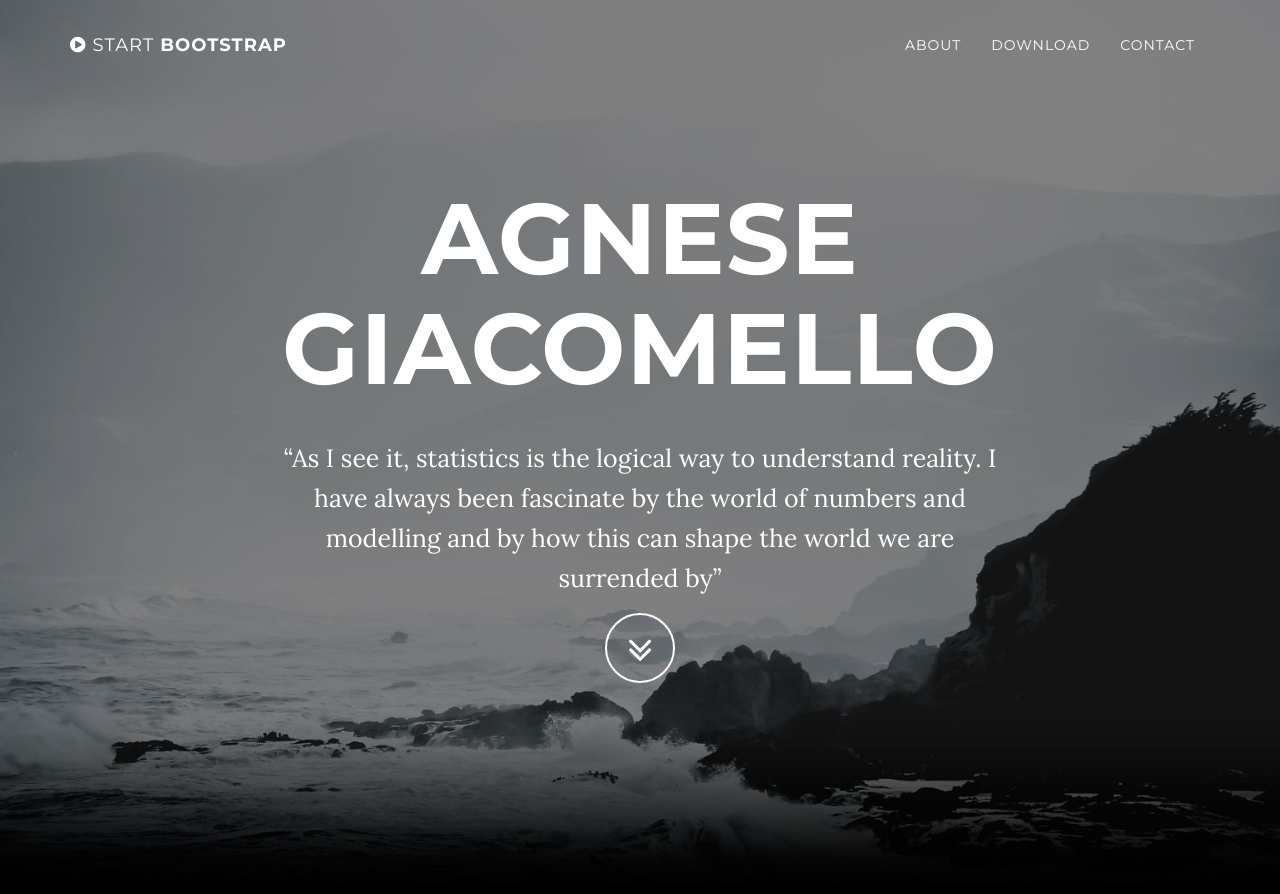
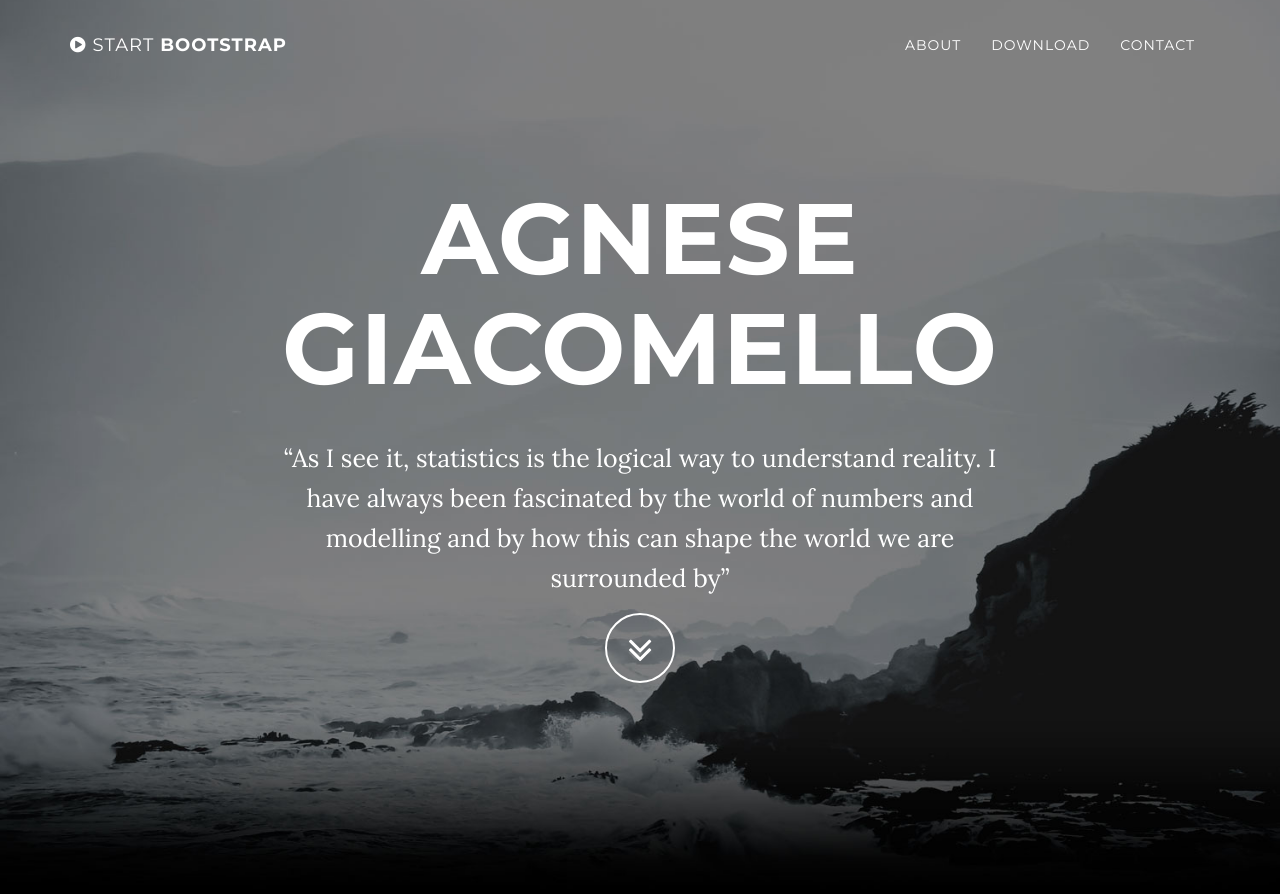
Before and after one commit to AgneseG/AgneseG.github.io, a Jekyll site: the page built from index.html, in a window 1280 px wide and 900 px high. Shown: the top 894 px of the window. Built offline with Jekyll 4.4.1, drawn with Linux system fonts in a browser that asks for light colours.

Commit message:
Update _config.yml

```diff
--- a/_config.yml
+++ b/_config.yml
@@ -2,7 +2,7 @@
 title: Agnese Giacomello
 email: agnese.giacomello@hotmail.it
 url: https://AgneseG.github.io
-description: “As I see it, statistics is the logical way to understand reality. I have always been fascinate by the world of numbers and modelling and by how this can shape the world we are surrended by”
+description: “As I see it, statistics is the logical way to understand reality. I have always been fascinated by the world of numbers and modelling and by how this can shape the world we are surrounded by”
 
 
 # Color settings (hex-codes without the leading hash-tag)
```
